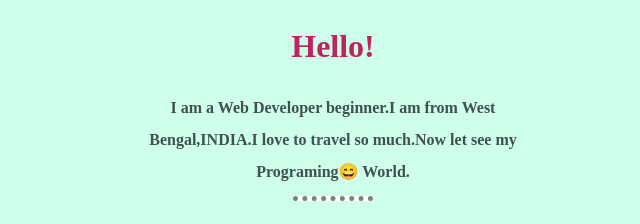
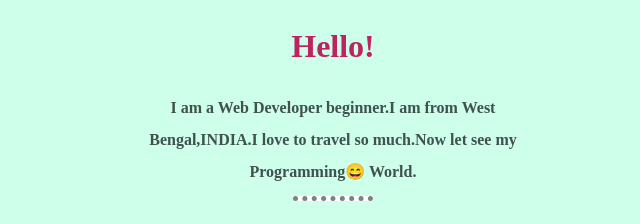
Before and after one commit to SanghamitraGH/CV, a plain HTML site: page index.html in a window 1280 px wide. Shown: the part 864-1088 px from the top of the page, 307-947 px from the left. Drawn offline with Linux system fonts and the light colour scheme; a web font is replaced by a local one.

```diff
--- a/index.html
+++ b/index.html
@@ -21,7 +21,7 @@
 <div class="prf-ic">
   <img class="profile-pic" src="Sanghamitra.png" alt="My profile picture">
   <h2>Hello!</h2>
-  <h4 style="width:30%; margin:auto ;color: #40514e; line-height:2">I am a Web Developer beginner.I am from West Bengal,INDIA.I love to travel so much.Now let see my Programing😄 World.</h4>
+  <h4 style="width:30%; margin:auto ;color: #40514e; line-height:2">I am a Web Developer beginner.I am from West Bengal,INDIA.I love to travel so much.Now let see my Programming😄 World.</h4>
  <hr>
 
 </div>
```
